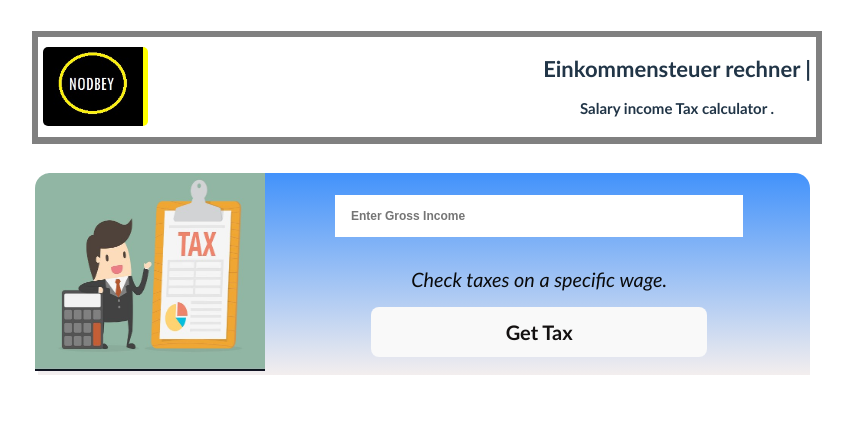
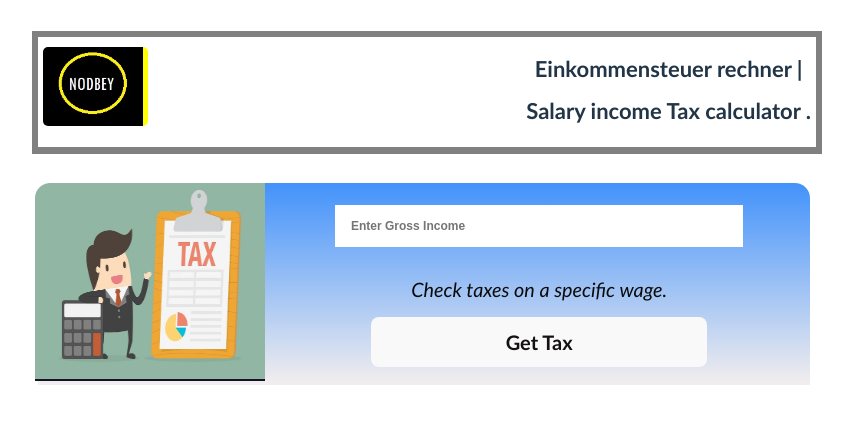
Before and after one commit to NodEm9/salary-taxcalc, a React (Vite) app: page / in a window 1280 px wide. Shown: the top 424 px of the page, without its empty margins (213-1066 px from the left). Built offline with nearby package versions, Linux system fonts and the light colour scheme.

Commit message:
Redesign UI ading new css

```diff
--- a/src/index.css
+++ b/src/index.css
@@ -24,7 +24,8 @@ body {
   min-height: 100vh;
 }
 
-h1 {
+h1,
+h2 {
   font-size: 2.2em;
   line-height: 1.1;
 }
@@ -40,9 +41,11 @@ button {
   cursor: pointer;
   transition: border-color 0.25s;
 }
+
 button:hover {
   border-color: #646cff;
 }
+
 button:focus,
 button:focus-visible {
   outline: 4px auto -webkit-focus-ring-color;
@@ -52,7 +55,6 @@ button:focus-visible {
   :root {
     color: #213547;
     background-color: #ffffff;
-
   }
 
   body {
```
